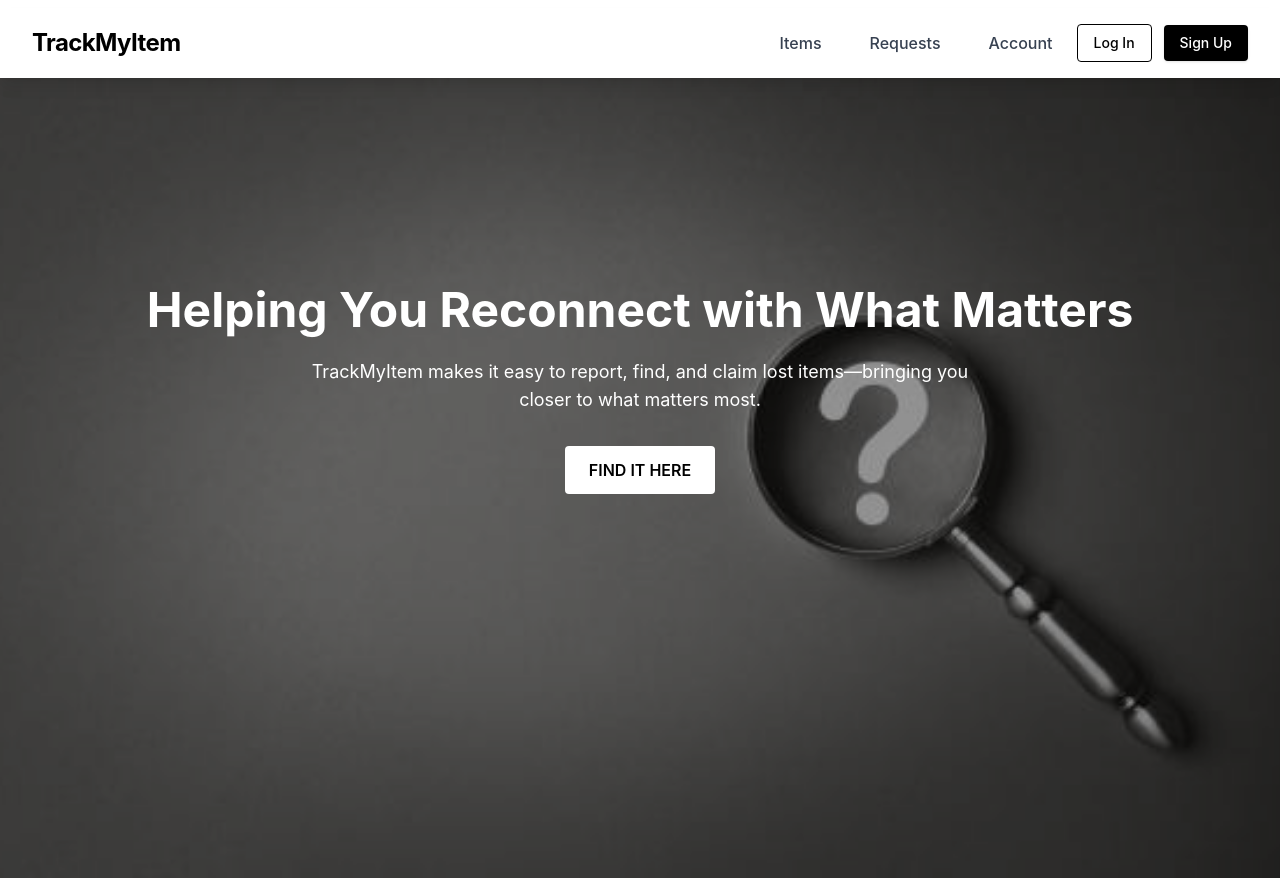
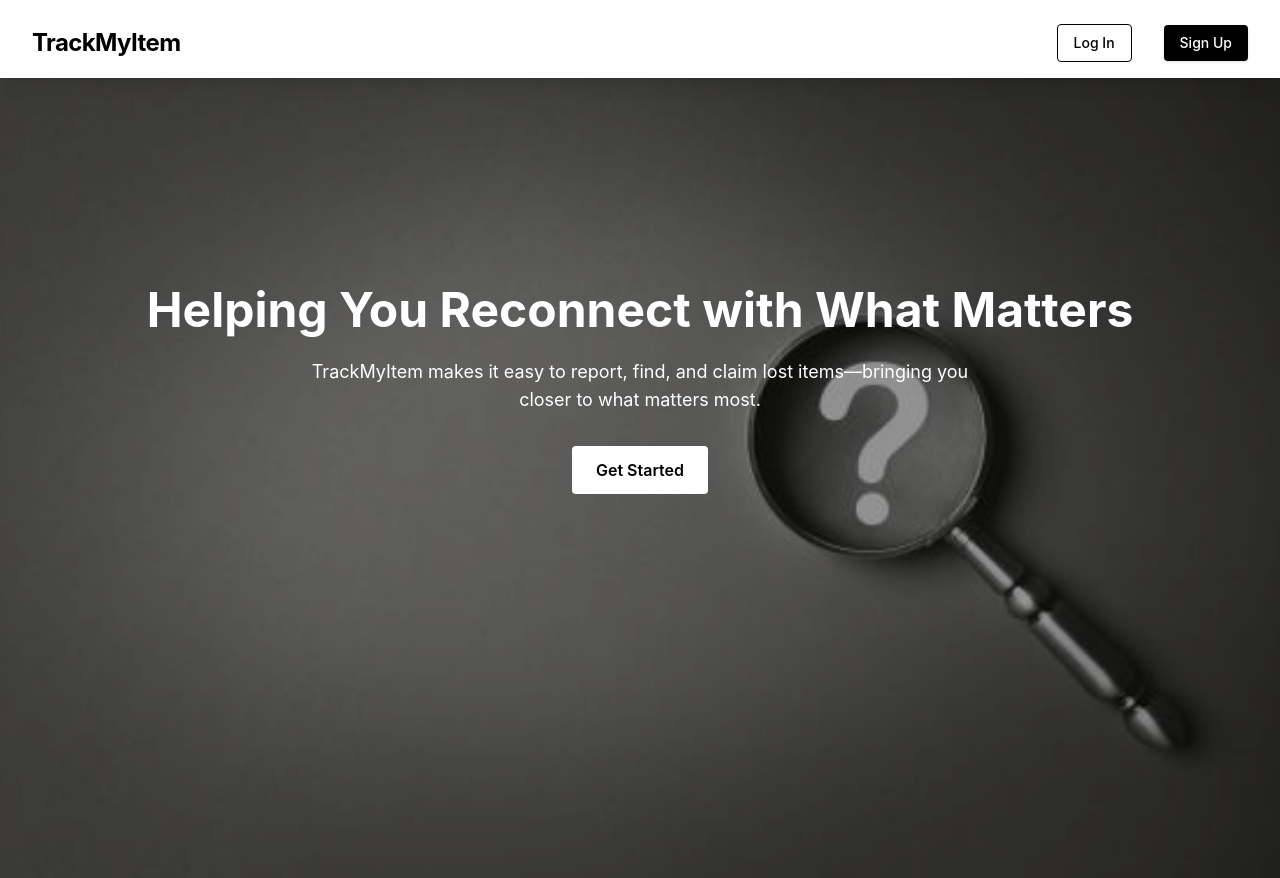
Before and after one commit to Navoda001/Lost-and-Found-Application-Frontend, a React (Create React App) app: page / in a window 1280 px wide. Built offline with nearby package versions, Linux system fonts and the light colour scheme.

Commit message:
update with authenticated

```diff
--- a/src/App.tsx
+++ b/src/App.tsx
@@ -7,6 +7,7 @@ import SignUp from './components/Auth/Signup';
 import Login from './components/Auth/Login';
 import Home from './components/Home';
 import Profile from './components/Account/UserProfile';
+import { AuthProvider } from './components/Auth/AuthProvider';
 
 
 
@@ -14,7 +15,7 @@ function AppWrapper() {
   const location = useLocation();
 
   // Define routes where NavBar should NOT be shown
-  const hideNavbarRoutes = ['/signup' , '/login'];
+  const hideNavbarRoutes = ['/signup', '/login'];
 
   const showNavbar = !hideNavbarRoutes.includes(location.pathname);
 
@@ -22,12 +23,12 @@ function AppWrapper() {
     <>
       {showNavbar && <NavBar />}
       <Routes>
-        <Route path='/' element={<Home/>} />
+        <Route path='/' element={<Home />} />
         <Route path="/signUp" element={<SignUp />} />
-        <Route path='/login' element={<Login/>} />
+        <Route path='/login' element={<Login />} />
         <Route path="/items" element={<ItemConsole />} />
         <Route path="/requests" element={<RequestConsole />} />
-        <Route path="/account" element={<Profile/>} />
+        <Route path="/account" element={<Profile />} />
 
       </Routes>
     </>
@@ -38,7 +39,9 @@ function App() {
   return (
     <div className="App">
       <BrowserRouter>
-        <AppWrapper />
+        <AuthProvider>
+          <AppWrapper />
+        </AuthProvider>
       </BrowserRouter>
     </div>
   );
--- a/src/components/Home.tsx
+++ b/src/components/Home.tsx
@@ -1,7 +1,9 @@
 import React from "react";
 import { NavLink } from "react-router";
+import { useAuth } from "./Auth/AuthProvider";
 
 const Home: React.FC = () => {
+    const { isAuthenticated } = useAuth();
     return (
         <div className="relative min-h-screen bg-cover bg-center text-white" style={{ backgroundImage: `url('/home.jpg')` }}>
             {/* Overlay */}
@@ -17,11 +19,24 @@ const Home: React.FC = () => {
                     TrackMyItem makes it easy to report, find, and claim lost items—bringing you closer to what matters most.
                 </p>
 
-                <NavLink to='/items'>
-                <button className="px-6 py-3 bg-white text-black font-semibold rounded hover:bg-gray-100 transition">
-                    FIND IT HERE
-                </button>
-                </NavLink>
+                {isAuthenticated ? (
+                    <>
+                        <NavLink to='/items'>
+                            <button className="px-6 py-3 bg-white text-black font-semibold rounded hover:bg-gray-300 transition">
+                                FIND IT HERE
+                            </button>
+                        </NavLink>
+                    </>
+                ) : (
+                    <>
+                        <NavLink to='/login'>
+                            <button className="px-6 py-3 bg-white text-black font-semibold rounded hover:bg-gray-300 transition">
+                                Get Started
+                            </button>
+                        </NavLink>
+                    </>
+                )}
+
             </main>
         </div>
     );
--- a/src/components/NavBar.tsx
+++ b/src/components/NavBar.tsx
@@ -1,9 +1,19 @@
 import React from "react";
 import { NavLink } from "react-router";
+import { useNavigate } from "react-router-dom";
+import { useAuth } from "./Auth/AuthProvider";
 
 
 
 const NavBar: React.FC = () => {
+  const { isAuthenticated } = useAuth();
+  const { logout } = useAuth();
+  const navigate = useNavigate();
+  const handleOnClick = () => {
+    logout();
+    navigate("/")
+  }
+
   const [openNav, setOpenNav] = React.useState(false);
   const navItems = ["Items", "Requests", "Account"];
 
@@ -45,11 +55,23 @@ const NavBar: React.FC = () => {
           </a>
 
           <div className="flex items-center gap-4">
+
+
+            {/* Desktop Auth Buttons */}
+
+            <div className="hidden lg:flex items-center gap-8">
+              {isAuthenticated ? (
+                <>
                   {/* Desktop Nav */}
                   <div className="hidden lg:block">{navList}</div>
-
-            {/* Desktop Auth Buttons */}
-            <div className="hidden lg:flex items-center gap-3">
+                  <button
+                    onClick={handleOnClick}
+                    className="inline-block px-4 py-2 text-sm font-medium bg-red-200 text-red-800 hover:bg-red-300 rounded transition duration-300 shadow">
+                    Log Out
+                  </button>
+                </>
+              ) : (
+                <>
                 <NavLink
                   to="/login"
                   className="inline-block px-4 py-2 text-sm font-medium text-black hover:text-white hover:bg-black border border-black rounded transition duration-300"
@@ -62,7 +84,8 @@ const NavBar: React.FC = () => {
                   >
                     Sign Up
                   </NavLink>
-
+                </>
+              )}
             </div>
 
             {/* Mobile Toggle Button */}
@@ -88,8 +111,20 @@ const NavBar: React.FC = () => {
         {/* Mobile Nav */}
         {openNav && (
           <div className="mt-4 lg:hidden">
+
+            <div className="flex flex-col gap-2 mt-4">
+
+              {isAuthenticated ? (
+                <>
                   {navList}
-            <div className="flex flex-col gap-2 mt-4">
+                  <button
+                    onClick={handleOnClick}
+                    className=" inline-block px-4 py-2 text-sm font-medium bg-red-200 text-red-800 hover:bg-red-300 rounded transition duration-300 shadow">
+                    Log Out
+                  </button>
+                </>
+              ) : (
+                <>
                   <NavLink
                     to="/login"
                     className="inline-block px-4 py-2 text-sm font-medium text-black hover:text-white hover:bg-black border border-black rounded transition duration-300"
@@ -102,7 +137,8 @@ const NavBar: React.FC = () => {
                   >
                     Sign Up
                   </NavLink>
-
+                </>
+              )}
             </div>
           </div>
         )}
@@ -110,6 +146,6 @@ const NavBar: React.FC = () => {
     </div>
 
   );
-};
+}
 
 export default NavBar;
```
Lines whose indentation alone changed are shown as unchanged.
